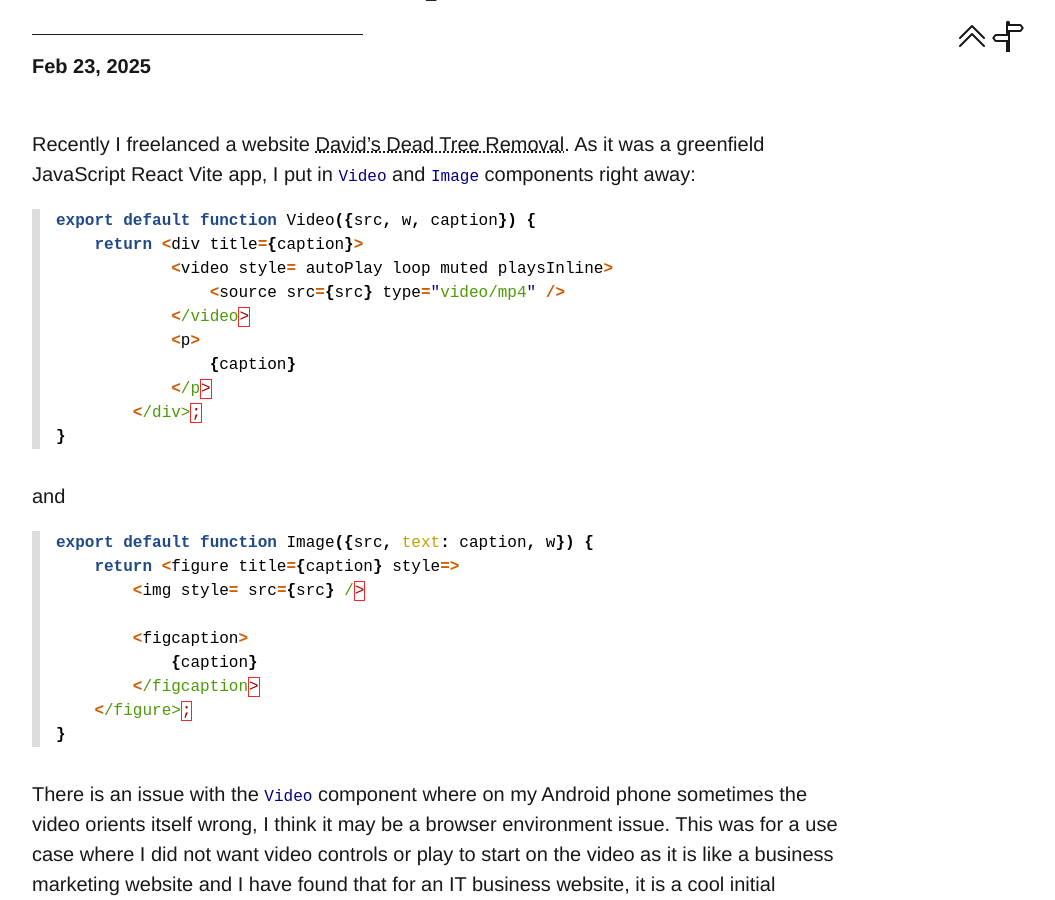
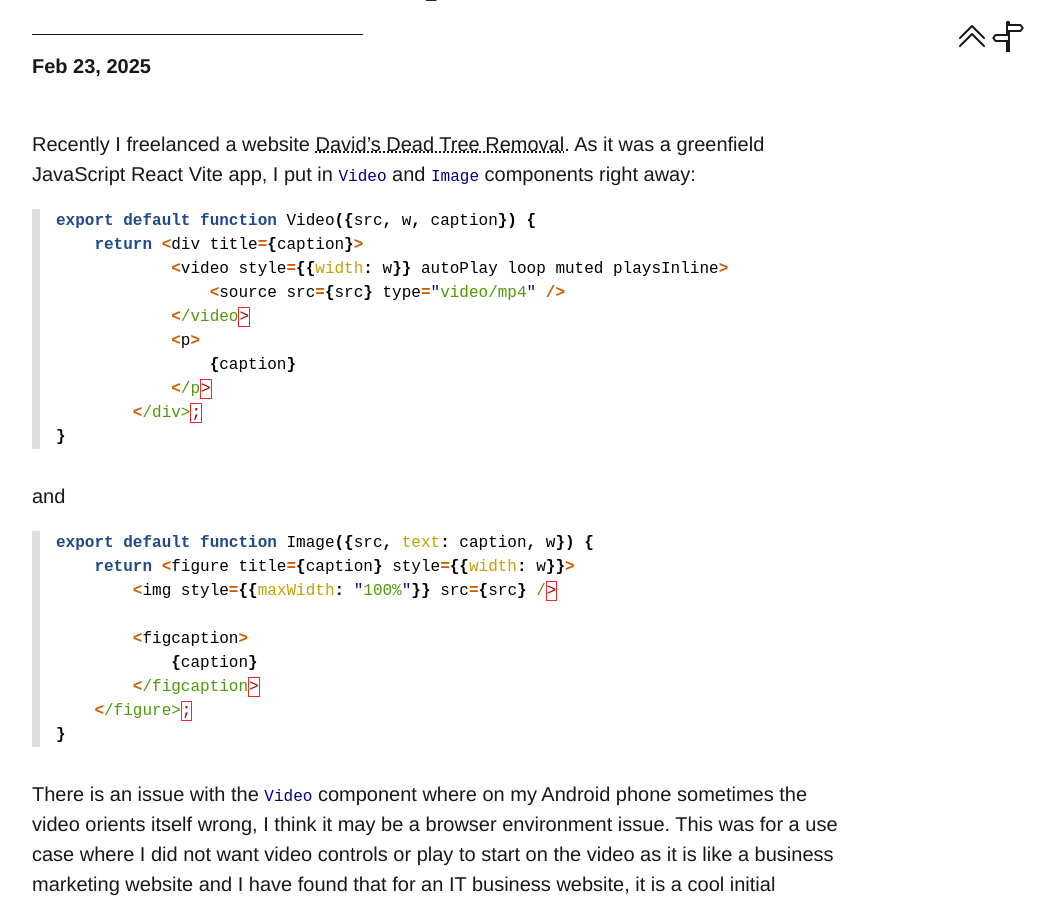
Before and after one commit to KyleRego/KyleRego.github.io, a Jekyll site: the page built from collections/_posts/2025-02-23-initial-video-and-image.markdown, in a window 1280 px wide and 900 px high, scrolled down 260 px. Shown: the whole window, without its empty margins (112-1167 px from the left). Built offline with Jekyll 4.4.1, drawn with Linux system fonts in a browser that asks for light colours.

Commit message:
Fix liquid escaping issue

```diff
--- a/collections/_posts/2025-02-23-initial-video-and-image.markdown
+++ b/collections/_posts/2025-02-23-initial-video-and-image.markdown
@@ -10,7 +10,7 @@ mathjax: false
 
 Recently I freelanced a website [David's Dead Tree Removal](https://davidtreeremoval.it.com). As it was a greenfield JavaScript React Vite app, I put in `Video` and `Image` components right away:
 
-{% highlight javascript %}
+{% highlight javascript %}{% raw %}
 export default function Video({src, w, caption}) {
     return <div title={caption}>
             <video style={{width: w}} autoPlay loop muted playsInline>
@@ -21,11 +21,11 @@ export default function Video({src, w, caption}) {
             </p>
         </div>;
 }
-{% endhighlight %}
+{% endraw %}{% endhighlight %}
 
 and
 
-{% highlight javascript %}
+{% highlight javascript %}{% raw %}
 export default function Image({src, text: caption, w}) {
     return <figure title={caption} style={{width: w}}>
         <img style={{maxWidth: "100%"}} src={src} />
@@ -35,6 +35,6 @@ export default function Image({src, text: caption, w}) {
         </figcaption>
     </figure>;
 }
-{% endhighlight %}
+{% endraw %}{% endhighlight %}
 
 There is an issue with the `Video` component where on my Android phone sometimes the video orients itself wrong, I think it may be a browser environment issue. This was for a use case where I did not want video controls or play to start on the video as it is like a business marketing website and I have found that for an IT business website, it is a cool initial impression for a video to play quickly.
```
